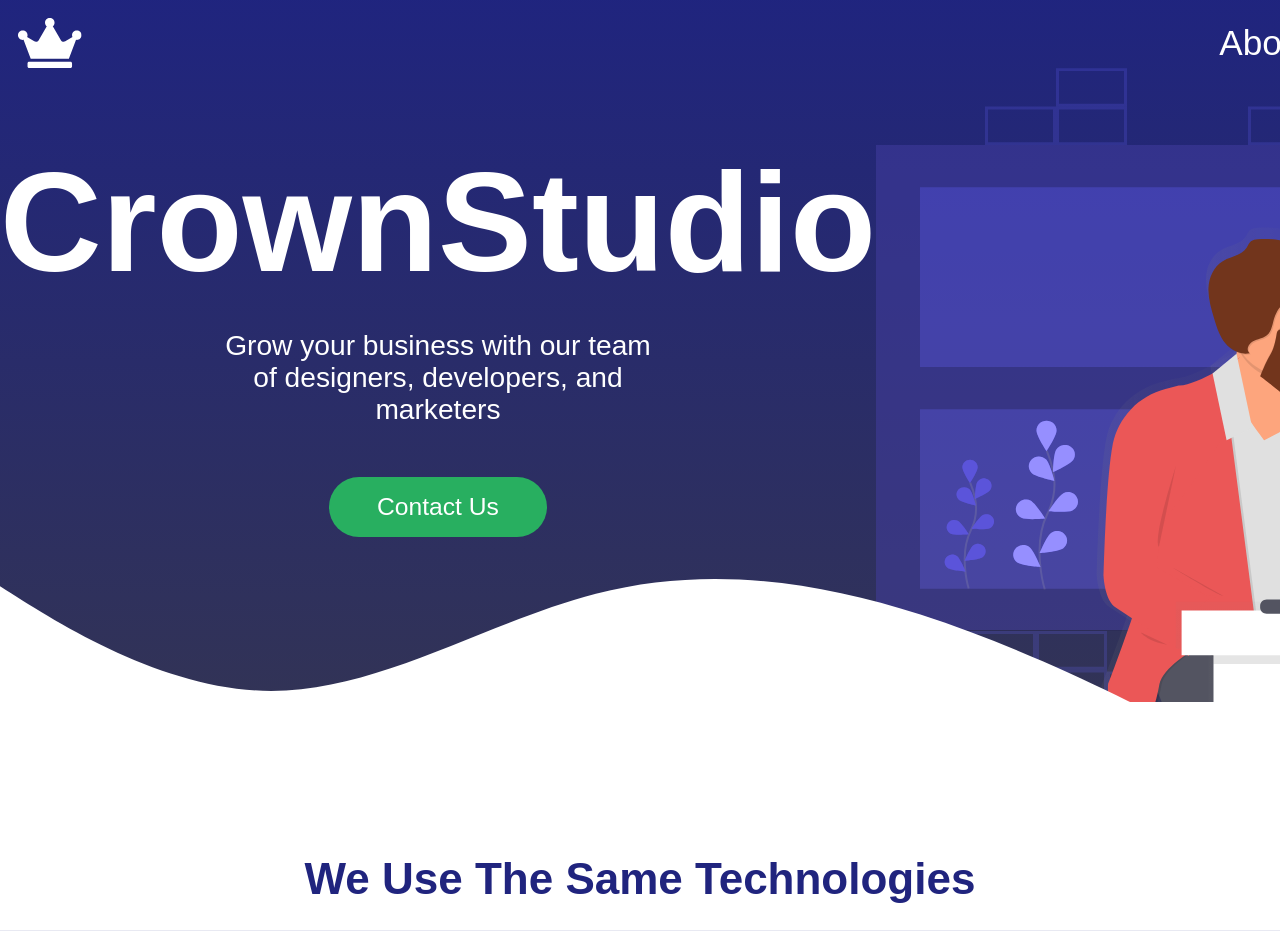
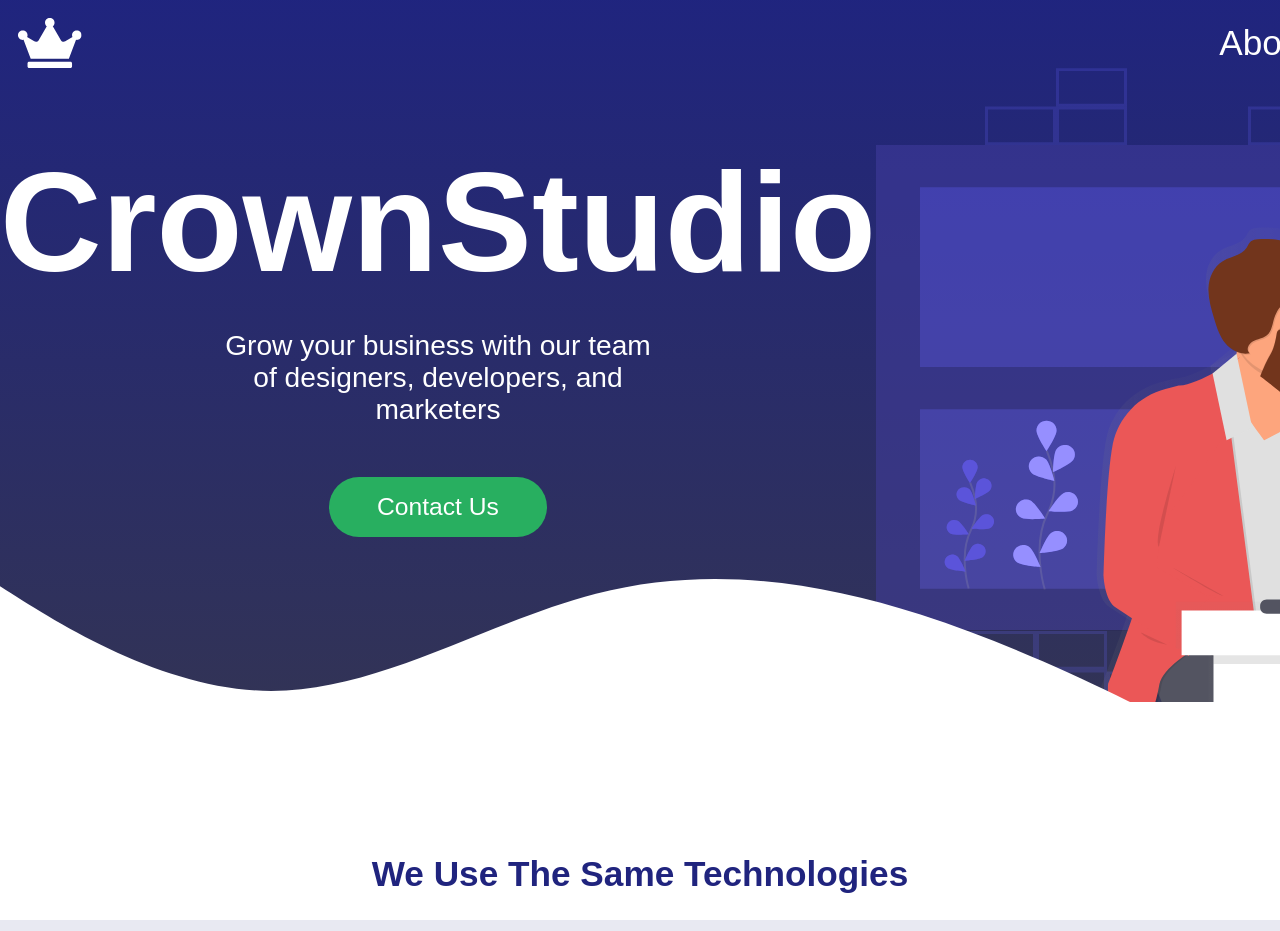
Before and after one commit to AwakenedMind/CrownStudio, a React (Create React App) app: page / in a window 1280 px wide. Shown: the top 931 px of the page. Built offline with nearby package versions, Linux system fonts and the light colour scheme.

Commit message:
changed font size

```diff
--- a/src/sass/technology.scss
+++ b/src/sass/technology.scss
@@ -9,7 +9,7 @@
 
 .technology-header {
   color: $darkblue;
-  font-size: 2.5em;
+  font-size: 2em;
   text-align: center;
   margin-bottom: calc(1.618rem);
 }
@@ -20,3 +20,7 @@
   @include flexbox;
   height: 80px;
 }
+
+.technology-companies {
+  transform: scale(0.8);
+}
```
